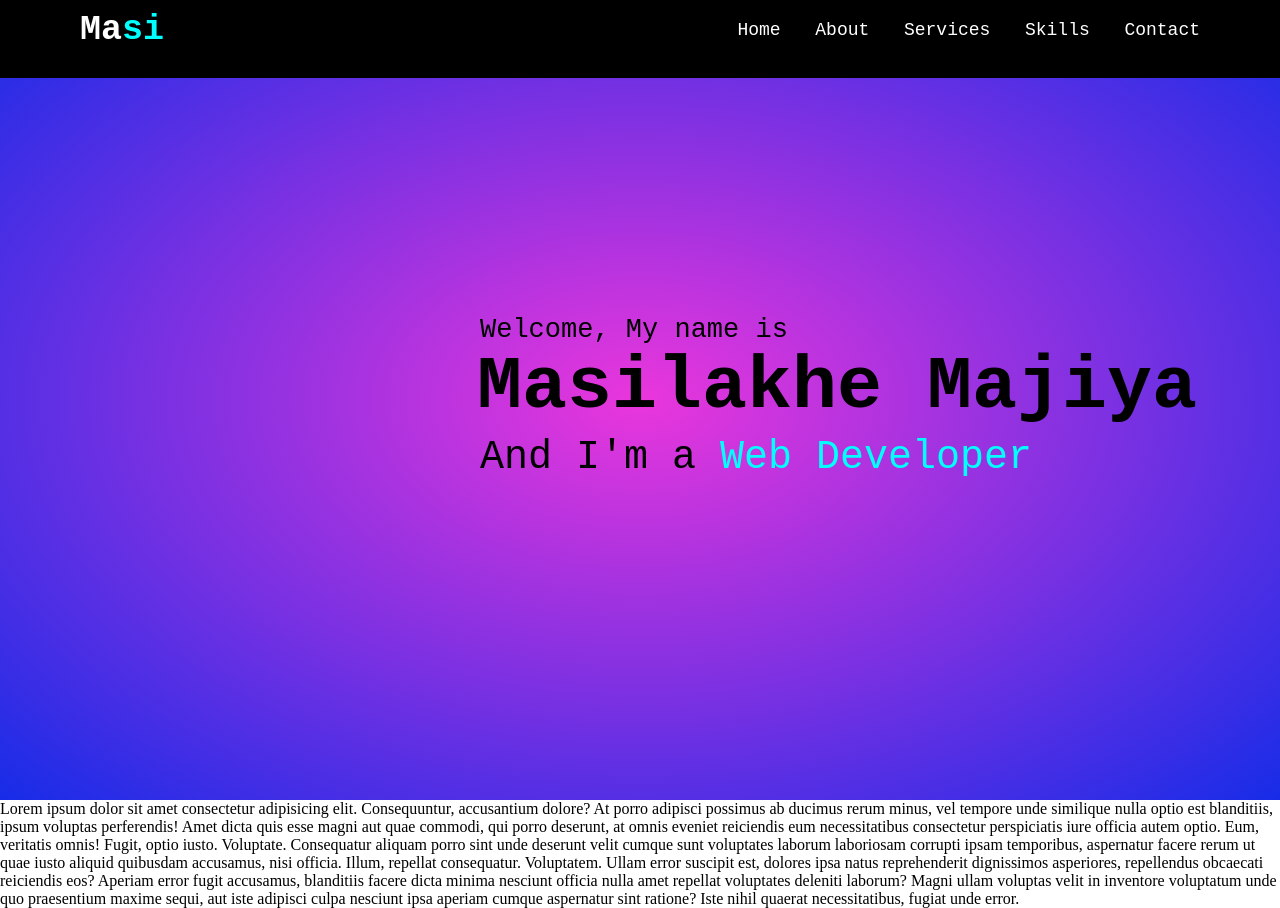
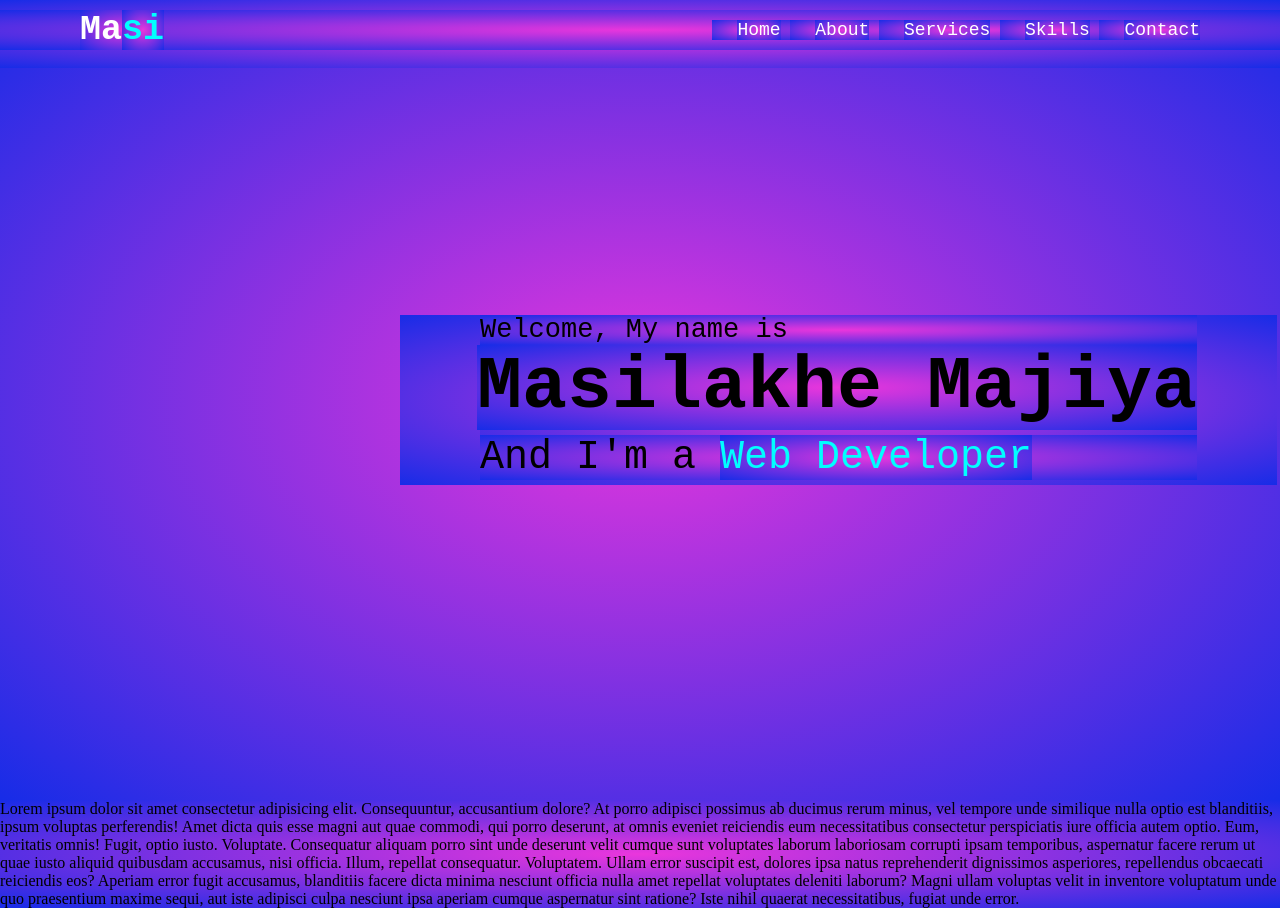
Before and after one commit to Masi-M/Masi-M.github.io, a plain HTML site: page index.html in a window 1280 px wide. Drawn offline with nearby package versions, Linux system fonts and the light colour scheme.

Commit message:
style change

```diff
--- a/assets/css/style.css
+++ b/assets/css/style.css
@@ -7,6 +7,7 @@ font : @import url()
     padding: 0;
     box-sizing: border-box;
     text-decoration: none;
+    background: radial-gradient(rgb(234, 54, 220), rgb(23, 44, 231)) center no-repeat fixed;
 
 }
 
@@ -14,18 +15,16 @@ font : @import url()
 navigation bar styling
 */
 .wide-nav{
-    max-width: 1300px;
+    max-width: 100vw;
     padding: 0 80px;
     margin: auto;
 }
 .nav-bar{
     position: fixed;
     width: 100%;
-    padding: 10px 0;
+    padding: 10px 0 0 0;
     font-family: 'Courier New', Courier, monospace, sans-serif;
     transition: all 0.3s ease;
-    background: rgb(0, 0, 0);
-    /*background: radial-gradient(circle, rgba(0,0,0,1) 0%, rgba(255,255,255,1) 45%,rgba(0,0,0,1) 45%, rgba(255,255,255,1) 46% rgba(0,0,0,1) 100%); */
 }
 .nav-bar.sticky{
     padding: 3px 0 5px 0;
```
